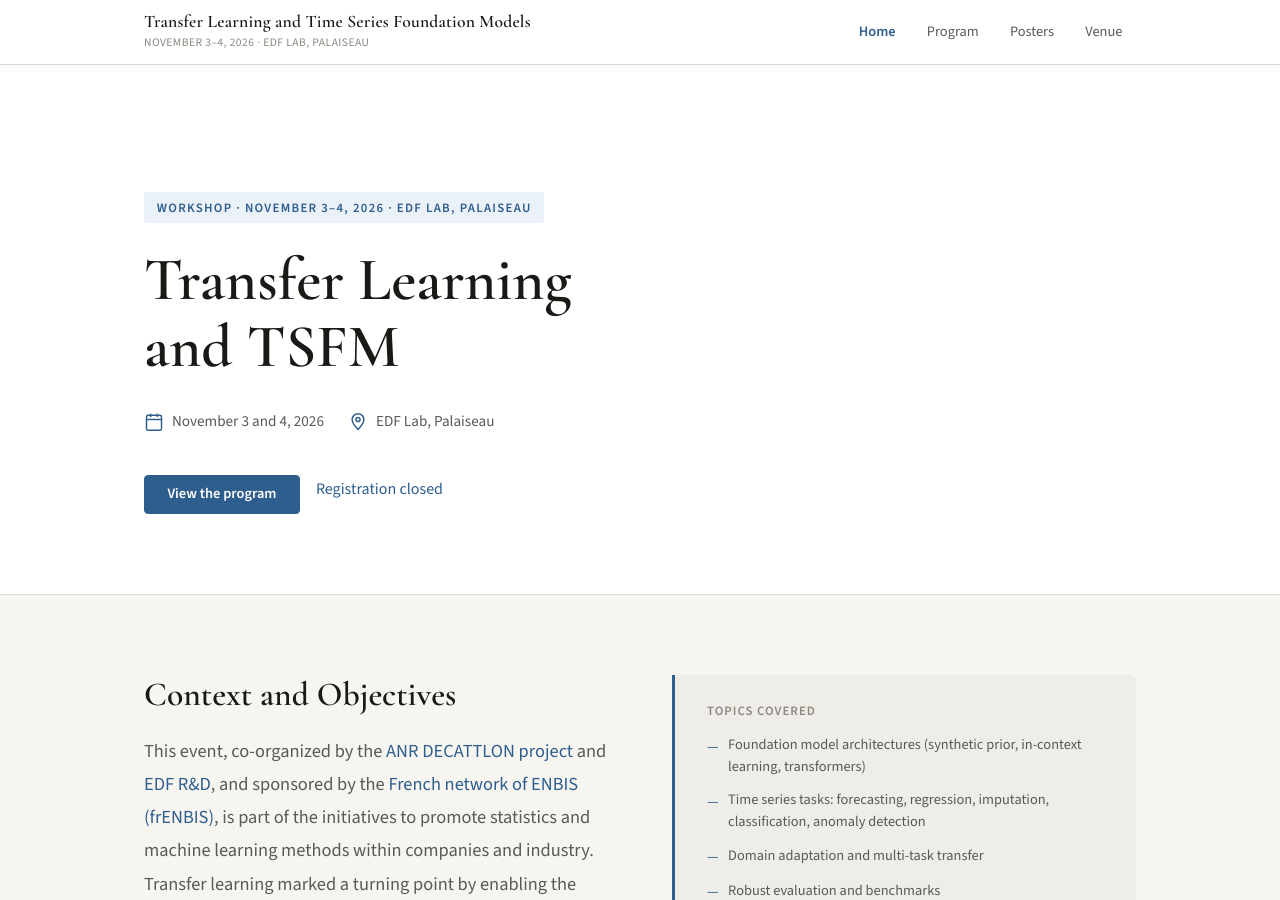
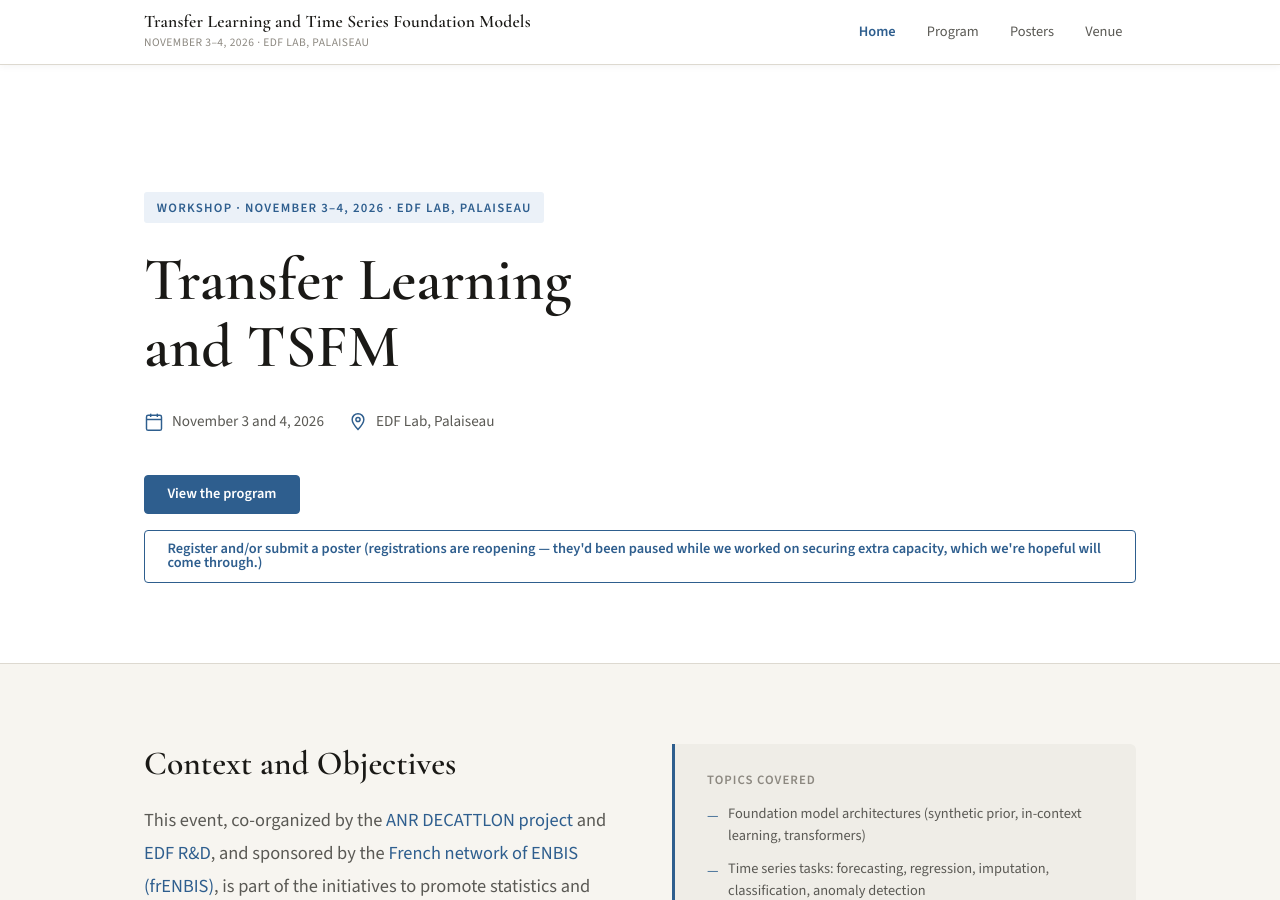
Before and after one commit to yvenn-amara/DECATTLON, a Jekyll site: the page built from index.md, in a window 1280 px wide and 900 px high. Built offline with Jekyll 4.4.1, drawn with Linux system fonts in a browser that asks for light colours.

Commit message:
Replace closed registration notice with new link
Updated registration link and message for program.

```diff
--- a/index.md
+++ b/index.md
@@ -22,7 +22,7 @@ title: Home
     </div>
     <div class="hero-actions">
       <a href="{{ '/program/' | relative_url }}" class="btn btn-primary">View the program</a>
-      <a>Registration closed</a>
+      <a href="https://framaforms.org/transfer-learning-and-time-series-fm-1781970359" class="btn btn-outline">Register and/or submit a poster (registrations are reopening — they'd been paused while we worked on securing extra capacity, which we're hopeful will come through.)</a>
     </div>
   </div>
 </section>
```
